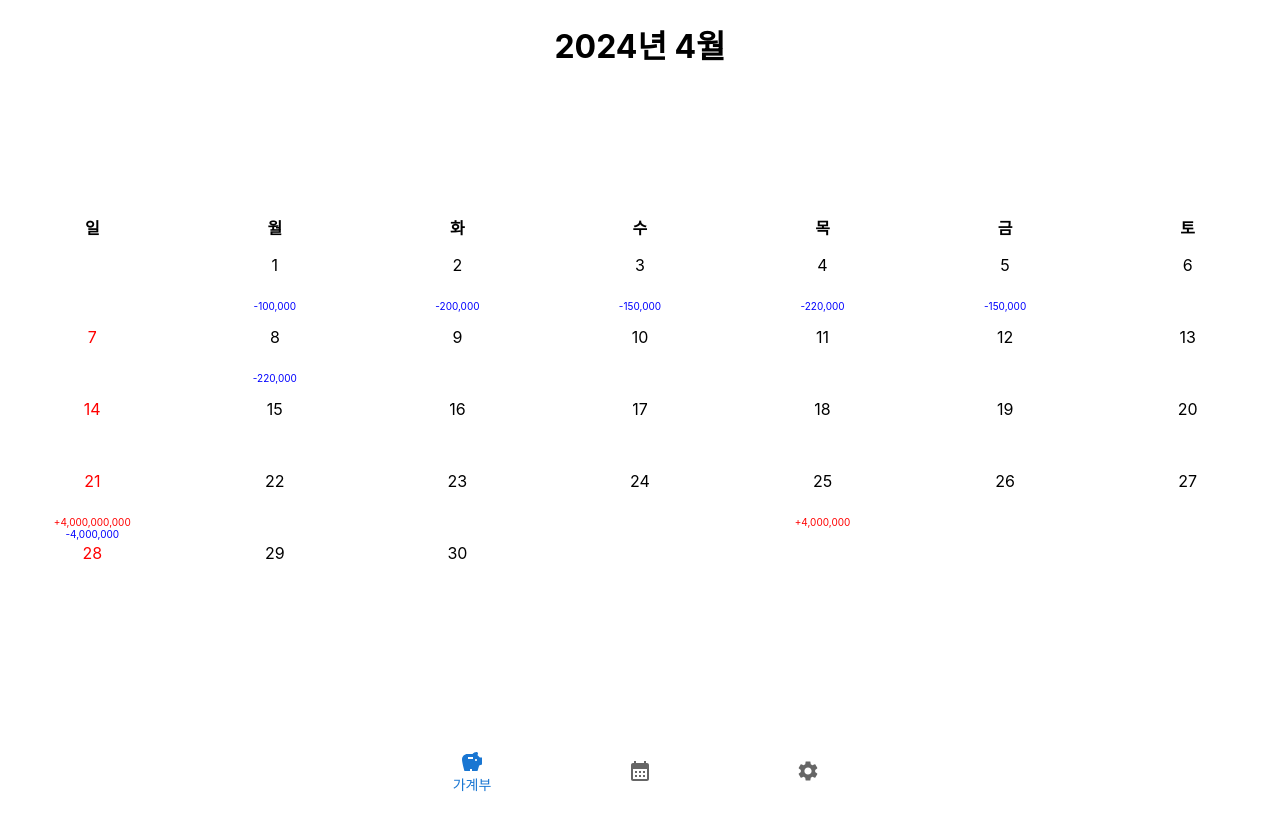
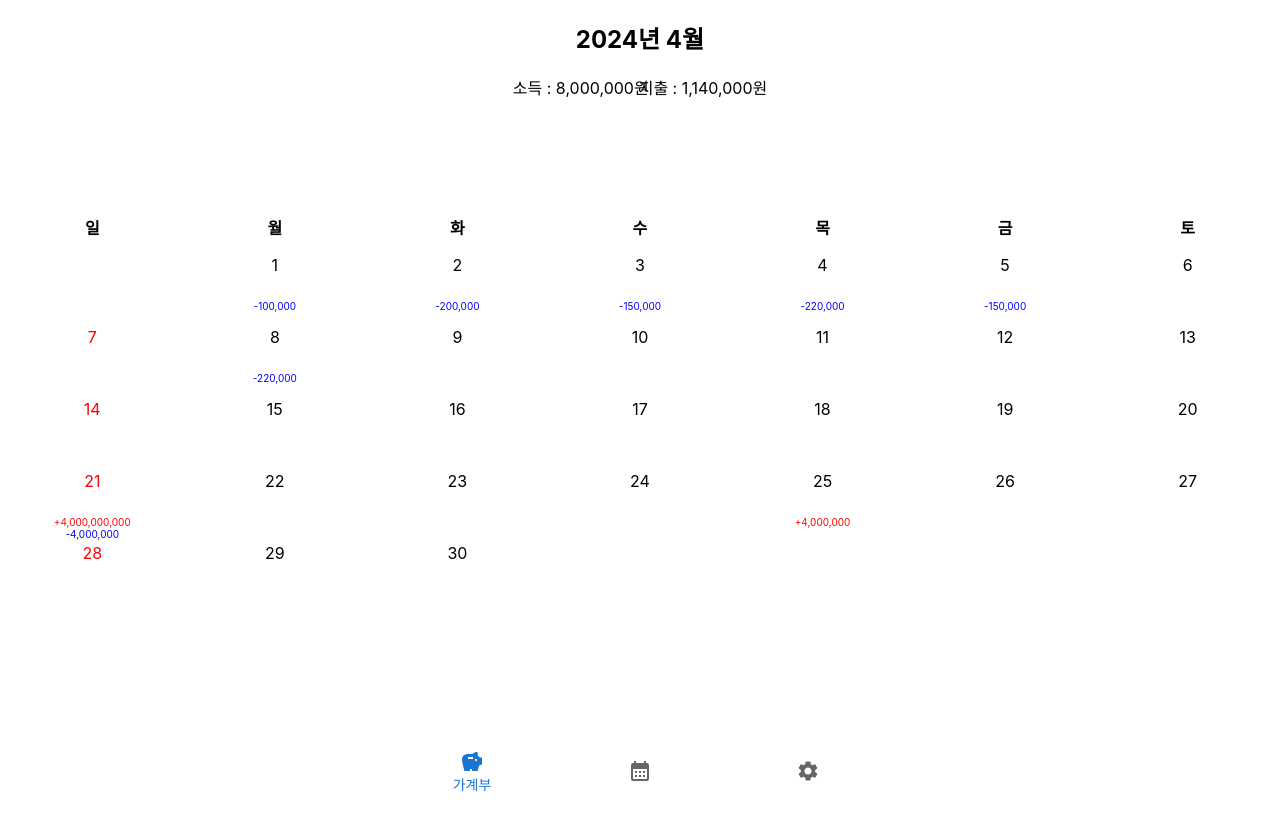
Before and after one commit to bbyuck/account-book-ui, a React (Create React App) app: page /ledger in a window 1280 px wide. Shown: the top 830 px of the page. Built offline with nearby package versions, Linux system fonts and the light colour scheme; a web font is replaced by a local one.

Commit message:
Ledger 중간 커밋

```diff
--- a/src/components/CalendarCarousel.js
+++ b/src/components/CalendarCarousel.js
@@ -9,14 +9,14 @@ export default function CalendarCarousel({
   monthBuffer,
   buffering,
   selectedMonth,
+  selectedDate,
+  onDateSelect,
 }) {
-  const [selectedDate, setSelectedDate] = useState();
   const [touchingDate, setTouchingDate] = useState();
   const [swiping, setSwiping] = useState(false);
 
   return (
     <>
-      <h1>{`${monthBuffer[selectedMonth].year}년 ${monthBuffer[selectedMonth].month}월`}</h1>
       <div className="carousel-wrapper">
         <Carousel
           showArrows={false}
@@ -57,7 +57,7 @@ export default function CalendarCarousel({
                     year={ym.year}
                     month={ym.month}
                     selectedDate={selectedDate}
-                    onDateSelect={setSelectedDate}
+                    onDateSelect={onDateSelect}
                     onDateTouching={setTouchingDate}
                     touchingDate={touchingDate}
                     swiping={swiping}
--- /dev/null
+++ b/src/components/LedgerSubHeader.js
@@ -0,0 +1,20 @@
+export default function LedgerSubHeader({ income, expenditure }) {
+  return (
+    <div className="subheader-wrapper">
+      <div
+        style={{ display: "inline-block", position: "relative", left: "5px" }}
+      >
+        {`소득 : ${income.toLocaleString()}원`}
+      </div>
+      <div
+        style={{
+          display: "inline-block",
+          position: "relative",
+          right: "5px",
+        }}
+      >
+        {`지출 : ${expenditure.toLocaleString()}원`}
+      </div>
+    </div>
+  );
+}
--- /dev/null
+++ b/src/components/style/LedgerSubHeader.css
@@ -0,0 +1,3 @@
+.subheader-wrapper {
+  width: 100vw;
+}
--- a/src/pages/Ledger.js
+++ b/src/pages/Ledger.js
@@ -1,10 +1,12 @@
 import CalendarCarousel from "components/CalendarCarousel";
-import { useState } from "react";
+import LedgerSubHeader from "components/LedgerSubHeader";
+import { useEffect, useState } from "react";
 
 const monthlyData = {
   year: 2024,
   month: 4,
-  totalAmount: 6960000,
+  income: 8000000,
+  expenditure: 1140000,
   ledgersPerDay: {
     1: {
       ledgers: [
@@ -171,13 +173,24 @@ export default function Ledger() {
     getNext(thisMonth),
   ]);
   const [selectedMonth, setSelectedMonth] = useState(1);
+  const [selectedDate, setSelectedDate] = useState();
+
+  useEffect(() => {
+    /* TODO -> 월별 가계부 조회 API 호출 */
+  }, [selectedMonth]);
 
   return (
     <div className="page-wrapper">
+      <h2>{`${monthBuffer[selectedMonth].year}년 ${monthBuffer[selectedMonth].month}월`}</h2>
+      <LedgerSubHeader
+        income={monthlyData.income}
+        expenditure={monthlyData.expenditure}
+      />
       <CalendarCarousel
         monthlyData={monthlyData}
         monthBuffer={monthBuffer}
-        selectedMonth={selectedMonth}
+        selectedDate={selectedDate}
+        onDateSelect={setSelectedDate}
         buffering={buffering}
       />
     </div>
```
